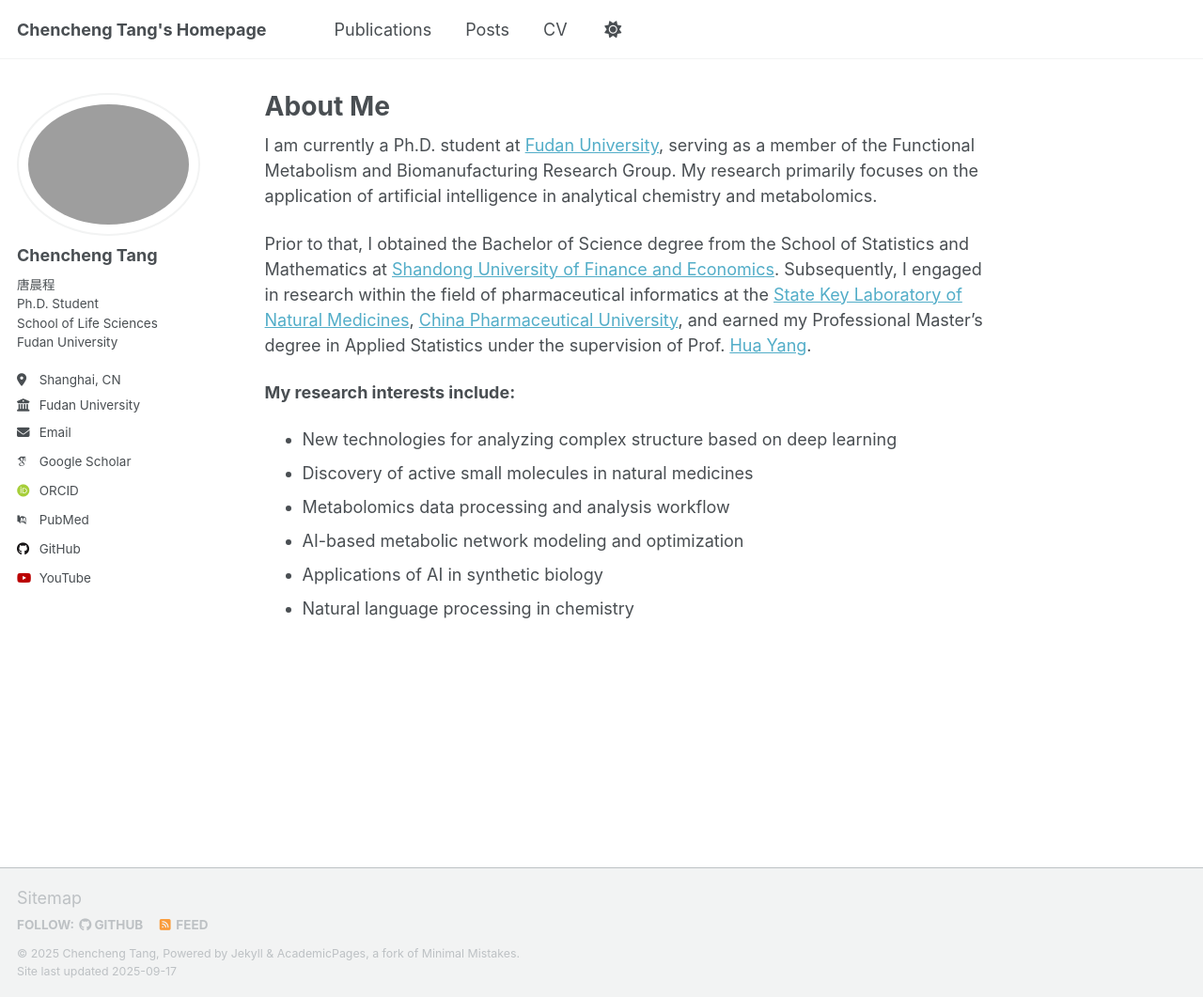
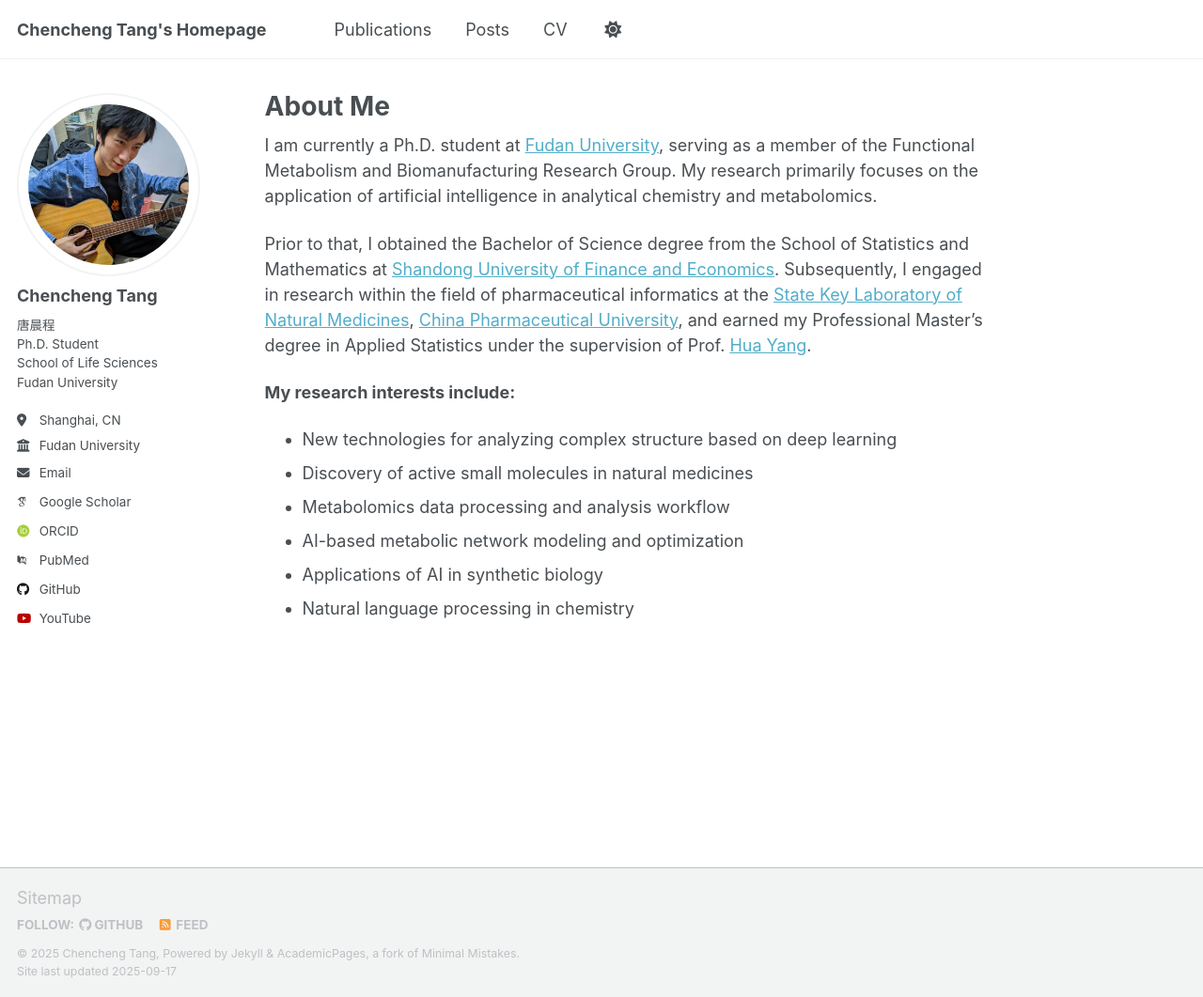
Before and after one commit to AI4Sfrontline/ai4sfrontline.github.io, a Jekyll site: the page built from _pages/about.md, in a window 1280 px wide and 1061 px high. Shown: the whole window at 94% size. Built offline with Jekyll 4.4.1, drawn with Linux system fonts in a browser that asks for light colours; some web fonts are replaced; a script that is not in the unit is left out.

Commit message:
Update _config.yml

```diff
--- a/_config.yml
+++ b/_config.yml
@@ -23,7 +23,7 @@ repository               : "academicpages/academicpages.github.io"
 #               Additional customization can be done by editing /_includes/author-profile.html
 author:
   # Biographic information
-  avatar           : "profile_5.jpg"
+  avatar           : "profile_8.jpg"
   name             : "Chencheng Tang"
   name_plus        : "唐晨程"
   title            : "Ph.D. Student"
```
